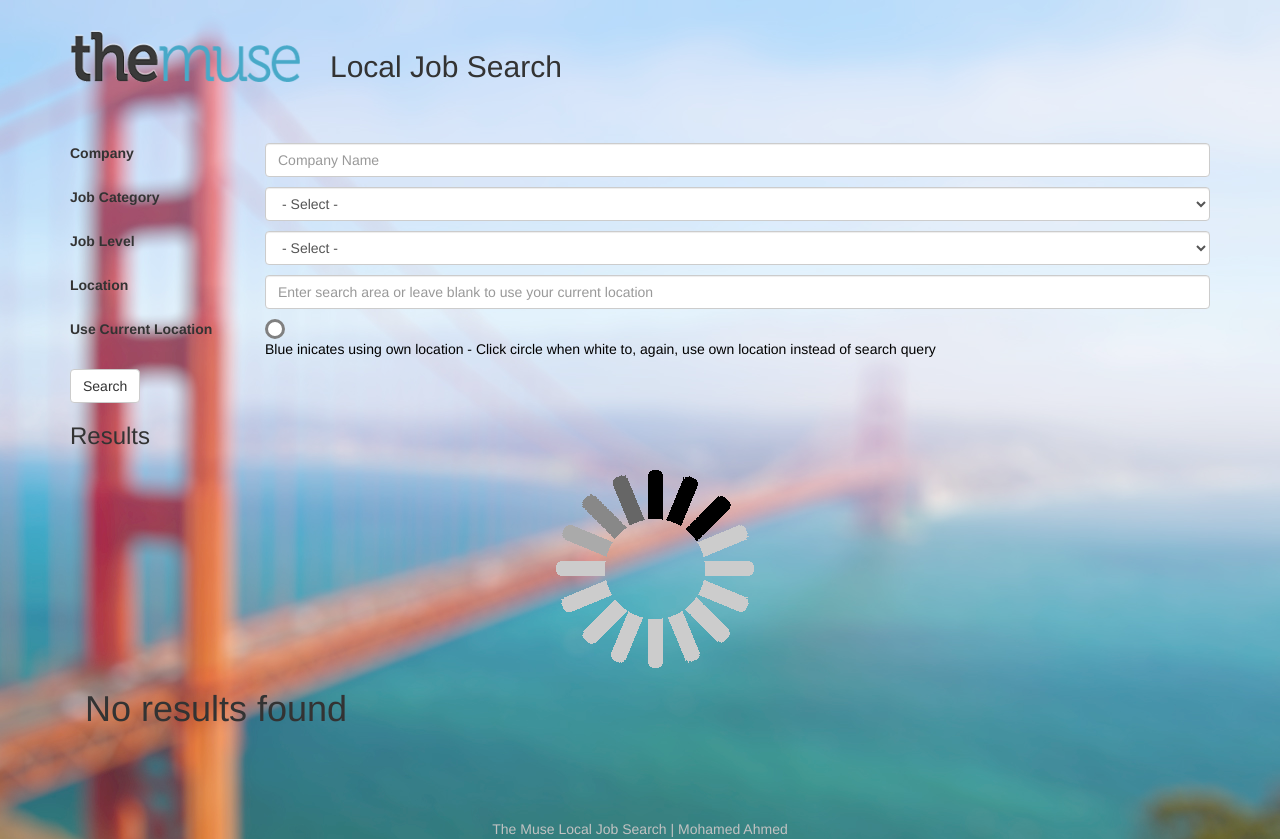
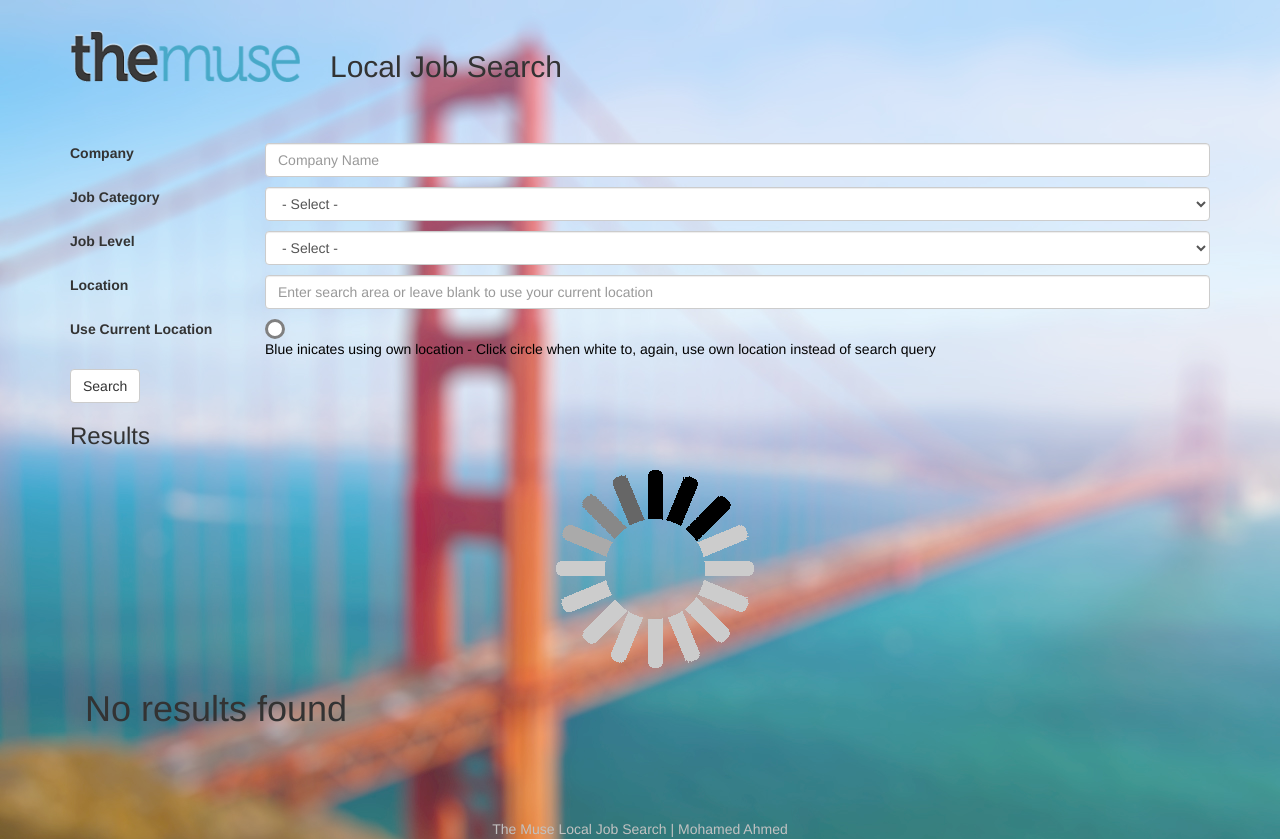
Before and after one commit to mohamed-ahmed/muse-api-job-search, a Python web app: template templates/index.html in a window 1280 px wide. Run offline with Jinja, Linux system fonts and the light colour scheme; the template is opened without the code that fills it, so the values that code supplies are empty; some libraries are stand-ins or nearby versions.

Commit message:
fixed UI

```diff
--- a/static/style.css
+++ b/static/style.css
@@ -7,7 +7,7 @@
 .job{
 	margin: 10px;
 	padding: 5px;
-	border: solid;
+	/*border: solid;*/
 	border-width: 1px;
 	border-color: black;
 	border-radius: 10px;
@@ -95,7 +95,7 @@
 {
 	background-image:url("/static/san-francisco.jpg");
 	background-repeat:no-repeat;
-	background-position:right top;
+	background-position:left top;
 	background-attachment:fixed;
 	color: black;
 }
```
